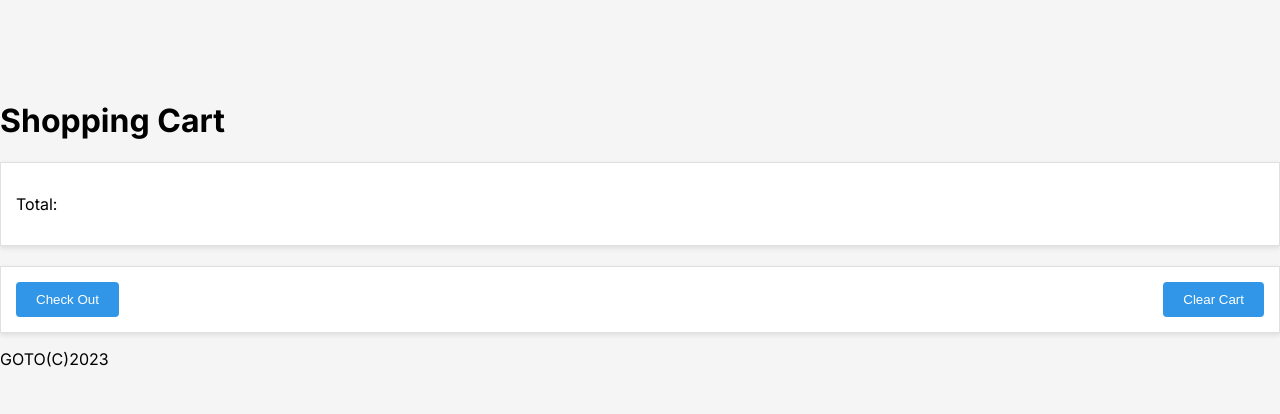
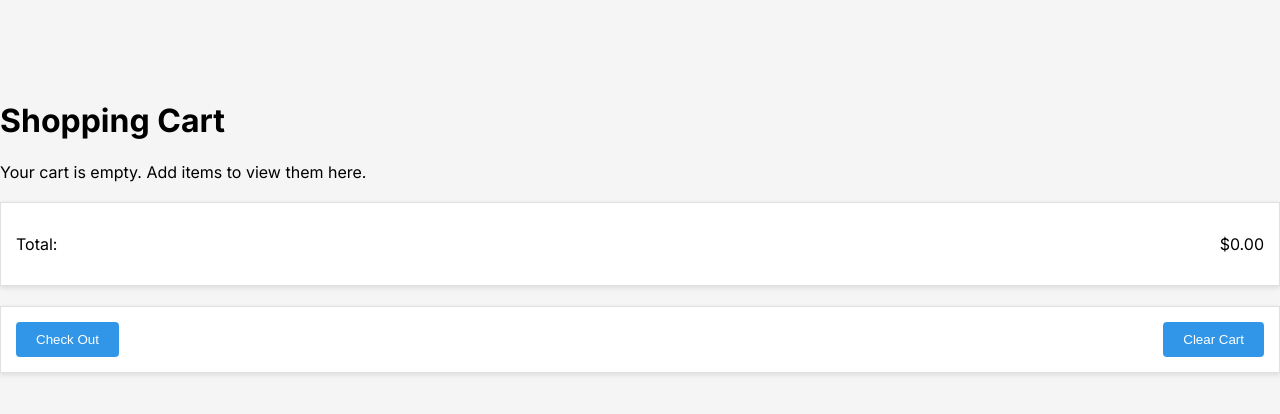
Before and after one commit to hannahmadelyn/MSP, a PHP site: the page made by goto/user's_view/cart.html in a window 1280 px wide. Shown: the top 414 px of the page. Run offline with PHP 8.4, Linux system fonts and the light colour scheme.

Commit message:
shopping cart fixed

```diff
--- a/goto/css/store_style.css
+++ b/goto/css/store_style.css
@@ -286,3 +286,7 @@ header .user-cart-icons a:hover {
 .cartOptions button:hover {
     background-color: #277db2;
 }
+.myClass {
+    color: red;
+    background-color: #f5f5f5;
+}
--- a/goto/user's_view/cart.html
+++ b/goto/user's_view/cart.html
@@ -10,6 +10,7 @@
     <link rel="stylesheet" type="text/css" href="../css/store_style.css">
     <title>Shopping Cart - GOTO Store</title>
 </head>
+
 
 <body>
     <main>
@@ -28,18 +29,29 @@
             </div>
         </div>
     </main>
-    <footer>
-        <p>GOTO(C)2023</p>
-    </footer>
 
-    <!-- Include logic to calculate and display the total price -->
-    <script src="../js/USER_addItem.js"></script>
     <script>
         let totalCost = 0;
 
-        // Fetch items from the cart and display them
+        try {
+
+            document.getElementById('clearCart').addEventListener('click', function() {
+                // Clear cart from localStorage
+                localStorage.removeItem('cart');
+
+                // Update UI
+                document.querySelector('.cartItems').innerHTML = "<p>Your cart is empty. Add items to view them here.</p>";
+                document.getElementById('total').innerText = "$0.00";
+            });
+
             const cartItemsDiv = document.querySelector('.cartItems');
             const cart = JSON.parse(localStorage.getItem('cart') || '[]');
+
+            // If cart is empty, display a message
+            if (cart.length === 0) {
+                cartItemsDiv.innerHTML = "<p>Your cart is empty. Add items to view them here.</p>";
+            }
+
             cart.forEach(item => {
                 totalCost += item.price * item.quantity;
                 const itemDiv = document.createElement('div');
@@ -47,14 +59,18 @@
                 itemDiv.innerHTML = `
                     <img src="${item.image}" alt="${item.name}">
                     <h3>${item.name}</h3>
-                <p>Price: $${item.price.toFixed(2)}</p>
-                <p>Quantity: ${item.quantity}</p>
+                    <p><strong>Price:</strong> $${item.price.toFixed(2)}</p>
+                    <p><strong>Quantity:</strong> ${item.quantity}</p>
                 `;
                 cartItemsDiv.appendChild(itemDiv);
             });
 
+
             // Display the total cost
             document.getElementById("total").innerText = "$" + totalCost.toFixed(2);
+        } catch (error) {
+            console.error("An error occurred:", error);
+        }
     </script>
 </body>
 </html>
```
Also changed, not shown: goto/user's_view/store.html (+4 -4 lines). Lines whose indentation alone changed are shown as unchanged.
